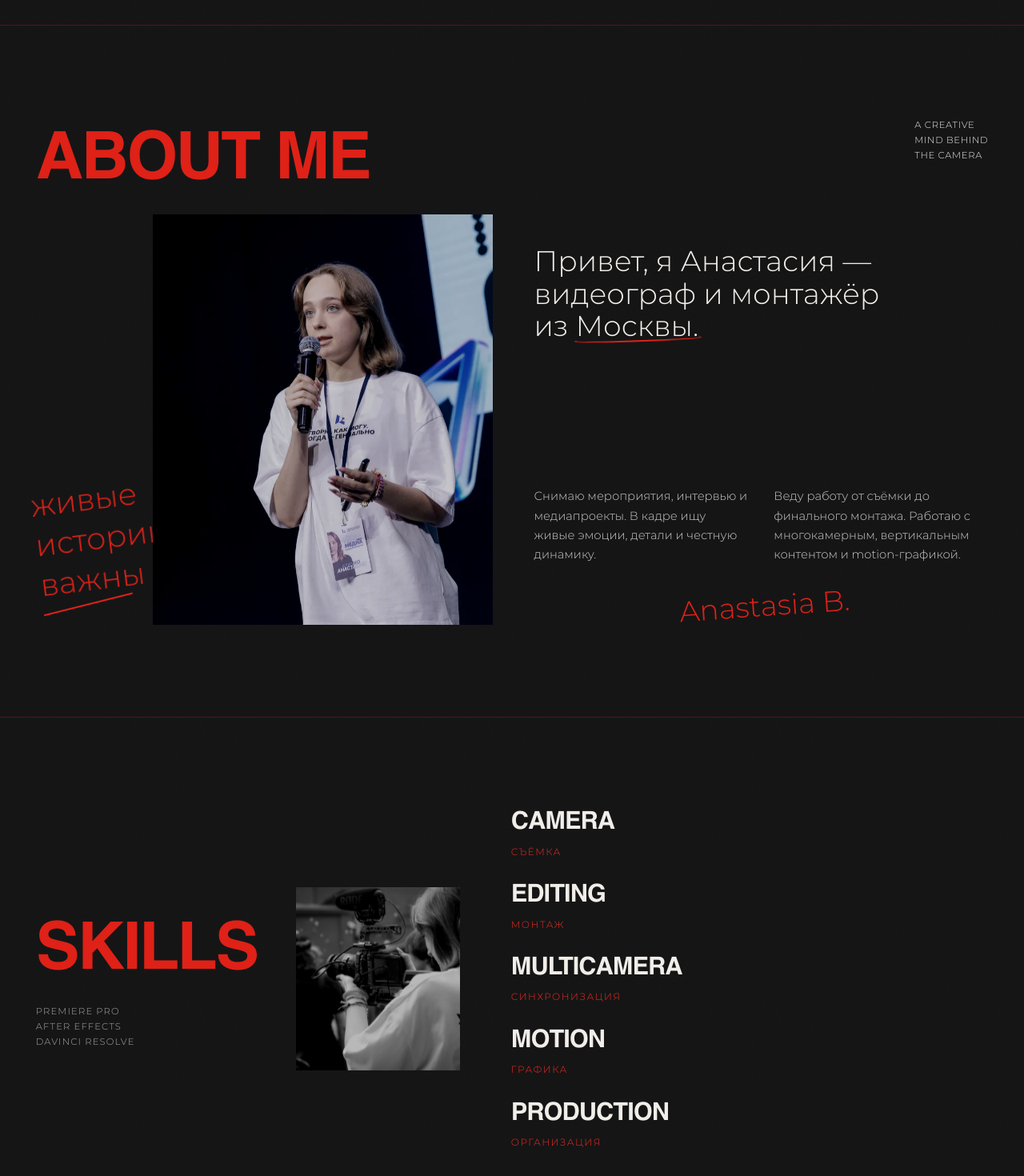
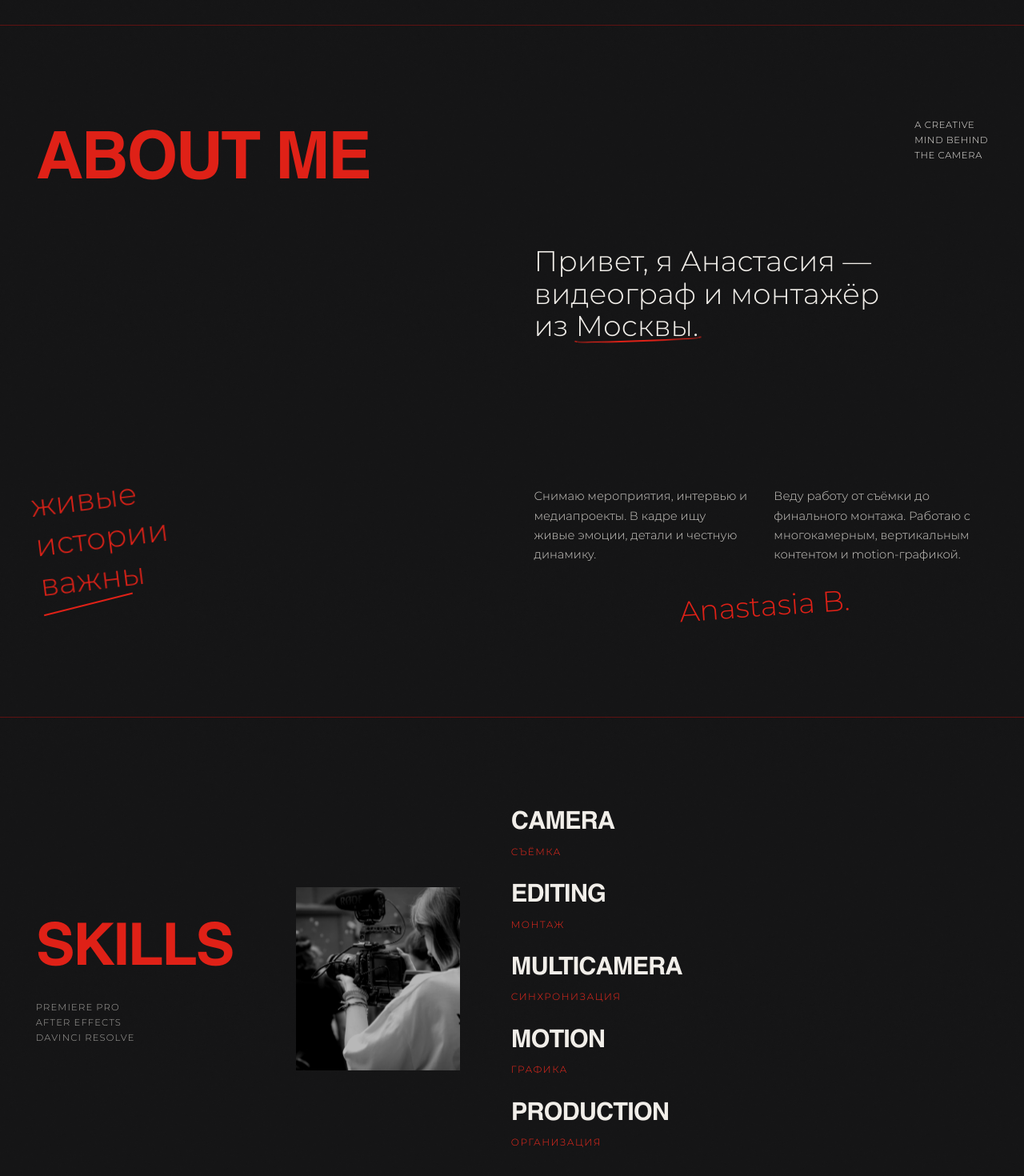
Before and after one commit to anastFILMS/portfolio, a React (Vite) app: page / in a window 1280 px wide. Shown: the part 3110-4580 px from the top of the page at 80% size. Built offline with nearby package versions, Linux system fonts and the light colour scheme; a web font is replaced by a local one.

Commit message:
Keep section photos observable and fit Skills heading

```diff
--- a/src/App.tsx
+++ b/src/App.tsx
@@ -492,7 +492,7 @@ export default function App() {
                   className="about-photo"
                   ref={aboutPhotoRef}
                   initial={shouldDisableMotion ? false : { clipPath: 'inset(0% 100% 0% 0%)' }}
-                  whileInView={{ clipPath: 'inset(0% 0% 0% 0%)' }}
+                  whileInView={{ opacity: 1, y: 0 }}
                   viewport={{ once: true, amount: 0.25 }}
                   transition={{ duration: 0.68, ease: editorialEase }}
                 >
@@ -547,8 +547,8 @@ export default function App() {
               <motion.figure
                 className="skills-photo"
                 ref={skillsPhotoRef}
-                initial={shouldDisableMotion ? false : { clipPath: 'inset(100% 0% 0% 0%)' }}
-                whileInView={{ clipPath: 'inset(0% 0% 0% 0%)' }}
+                initial={shouldDisableMotion ? false : { opacity: 0, y: 24 }}
+                whileInView={{ opacity: 1, y: 0 }}
                 viewport={{ once: true, amount: 0.25 }}
                 transition={{ duration: 0.62, ease: editorialEase }}
               >
--- a/src/styles/editorial.css
+++ b/src/styles/editorial.css
@@ -607,3 +607,7 @@ h1, h2, h3, .brand, .footer-brand, .work-caption b, .direction-line,
   .hero-word-mask--last { margin-top: -0.12em; }
   .experience-echo { right: 0; font-size: 12vw; }
 }
+
+@media (min-width: 1101px) {
+  .skills h2 { font-size: clamp(3rem, 5.7vw, 6rem); }
+}
```
